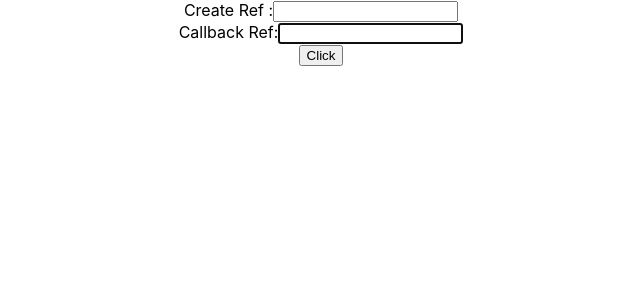
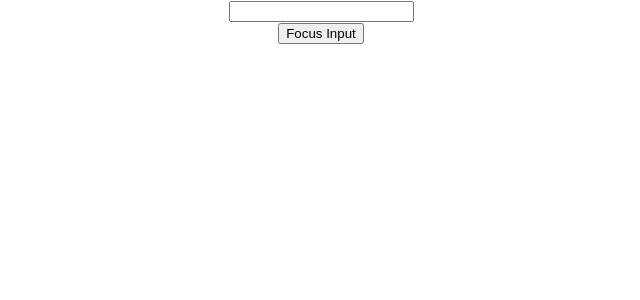
Before and after one commit to Naeem-ur-rahman/react-hello-world, a React (Create React App) app: page / in a window 1280 px wide. Shown: the top 300 px of the page, without its empty margins (319-959 px from the left). Built offline with nearby package versions, Linux system fonts and the light colour scheme.

Commit message:
Class Component Ref + ForwardRef

```diff
--- a/src/App.js
+++ b/src/App.js
@@ -17,7 +17,9 @@ import './AppStyle.css'
 // import LifeCycleA from './components/LifeCycleA';
 // import FragmentDemo from './components/FragmentDemo';
 // import ParentComp from './components/ParentComp';
-import RefsDemo from './components/RefsDemo';
+// import RefsDemo from './components/RefsDemo';
+// import FocusInput from './components/FocusInput';
+import ForwardRefParentInput from './components/ForwardRefParentInput';
 
 function App() {
   return (
@@ -51,7 +53,10 @@ function App() {
       {/* This to see the behaviour of PureComponent and memo  */}
       {/* <ParentComp /> */}
 
-      <RefsDemo />
+      {/* <RefsDemo /> */}
+      {/* this Focus input is for the class component refernece */}
+      {/* <FocusInput /> */}
+      <ForwardRefParentInput />
     </div>
   );
 }
--- /dev/null
+++ b/src/components/FocusInput.js
@@ -0,0 +1,26 @@
+import React, { Component } from 'react'
+import Input from './Input'
+
+class FocusInput extends Component {
+     constructor(props) {
+          super(props)
+
+          this.componentRef = React.createRef();
+          this.clickHandler = this.clickHandler.bind(this)
+     }
+
+     clickHandler() {
+          this.componentRef.current.focusInput();
+     }
+
+     render() {
+          return (
+               <div>
+                    <Input ref={this.componentRef} />
+                    <button onClick={this.clickHandler}>Focus Input</button>
+               </div>
+          )
+     }
+}
+
+export default FocusInput
--- /dev/null
+++ b/src/components/ForwardRefInput.js
@@ -0,0 +1,11 @@
+import React from 'react'
+
+const ForwardRefInput = React.forwardRef((props, ref) => {
+     return (
+          <div>
+               <input type='text' ref={ref} />
+          </div>
+     )
+})
+
+export default ForwardRefInput
--- /dev/null
+++ b/src/components/ForwardRefParentInput.js
@@ -0,0 +1,25 @@
+import React, { Component } from 'react'
+import ForwardRefInput from './ForwardRefInput'
+
+class ForwardRefParentInput extends Component {
+     constructor(props) {
+          super(props)
+
+          this.inputRef = React.createRef()
+     }
+
+     clickHandler = () => {
+          this.inputRef.current.focus();
+     }
+
+     render() {
+          return (
+               <div>
+                    <ForwardRefInput ref={this.inputRef} />
+                    <button onClick={this.clickHandler}>Focus Input</button>
+               </div>
+          )
+     }
+}
+
+export default ForwardRefParentInput
```
Also changed, not shown: src/components/Input.js (added, +22 -0 lines).
